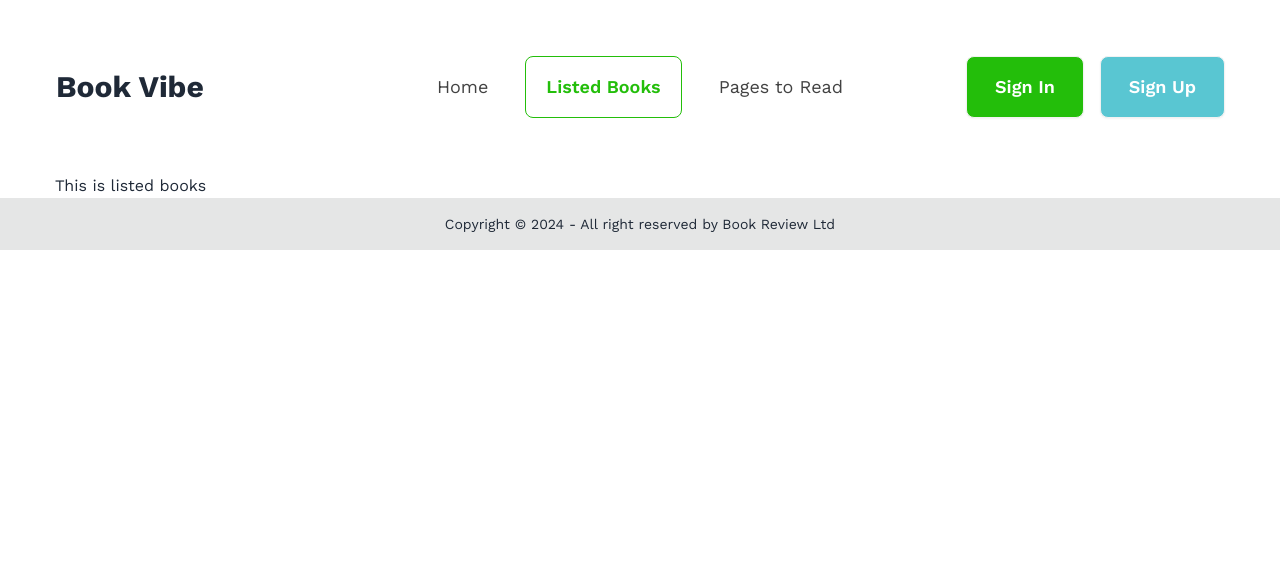
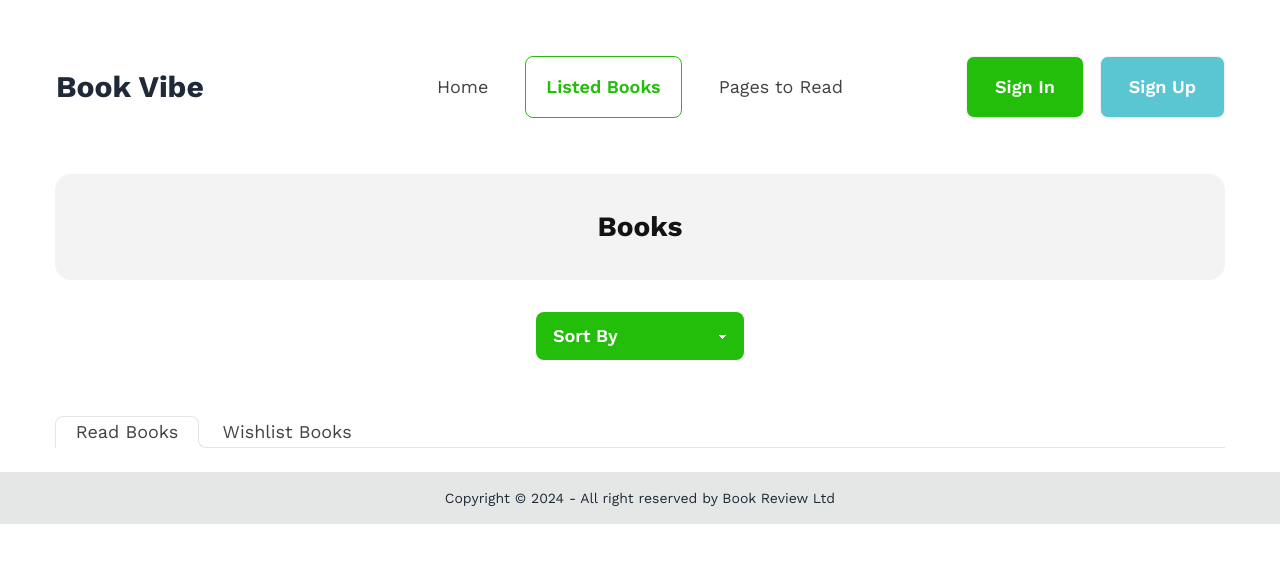
Before and after one commit to FaizAhamed2o1/BookReview, a React (Vite) app: page /listedBooks in a window 1280 px wide. Shown: the top 562 px of the page. Built offline with nearby package versions, Linux system fonts and the light colour scheme; a web font is replaced by a local one.

Commit message:
read booka and wishlist books tab added with book data from local storage

```diff
--- /dev/null
+++ b/src/components/ListedBooksCard/ListedBooksCard.jsx
@@ -0,0 +1,106 @@
+import PropTypes from "prop-types";
+import Hashtag from "../Hashtag/Hashtag";
+import { SlLocationPin } from "react-icons/sl";
+import { GoPeople } from "react-icons/go";
+import { LuFileBarChart2 } from "react-icons/lu";
+import { useNavigate } from "react-router-dom";
+
+const ListedBooksCard = ({ book }) => {
+  const {
+    bookName,
+    totalPages,
+    author,
+    image,
+    tags,
+    publisher,
+    yearOfPublishing,
+    category,
+    rating,
+  } = book;
+
+  const navigate = useNavigate();
+
+  const handleViewDetails = () => {
+    navigate("/bookDetails", { state: book });
+  };
+
+  return (
+    <div className="rounded-2xl sm:flex-row flex flex-col items-center w-full gap-6 p-6 border">
+      {/* card image */}
+      <div className="sm:w-60 bg-customGrayBg rounded-2xl py-7 flex items-center justify-center">
+        <img
+          className="w-[50%] sm:w-[60%] aspect-[2/3]"
+          src={image}
+          alt={bookName}
+        />
+      </div>
+
+      {/* card content */}
+      <div className="flex-1 w-full space-y-4">
+        <div>
+          <h3 className="font-heading text-customBlack mb-3 text-2xl font-bold">
+            {bookName}
+          </h3>
+          <p className="text-customGray08 font-medium">By : {author}</p>
+        </div>
+
+        <div className="lg:flex-row lg:items-center flex flex-col gap-3">
+          <div className="flex flex-wrap items-center gap-2">
+            <p className="text-customBlack">
+              <strong>Tag</strong>
+            </p>
+            {tags.map((tag, index) => (
+              <Hashtag key={index} tag={tag}></Hashtag>
+            ))}
+          </div>
+
+          <p className="text-customGray08 flex items-center gap-3">
+            <span className="text-lg">
+              <SlLocationPin />
+            </span>{" "}
+            Year of Publishing: {yearOfPublishing}
+          </p>
+        </div>
+
+        <div className="text-customGray06 md:flex-row md:gap-4 flex flex-col gap-2 pb-4 mb-4 border-b">
+          <p className="flex items-center gap-2">
+            <span className="text-lg">
+              <GoPeople />
+            </span>
+            Publisher: {publisher}
+          </p>
+
+          <p className="flex items-center gap-2">
+            <span>
+              <LuFileBarChart2 />
+            </span>{" "}
+            Page {totalPages}
+          </p>
+        </div>
+
+        <div className="md:flex md:items-center grid grid-cols-1 gap-3 text-sm">
+          <p className="px-5 py-2.5 bg-[#328eff26] rounded-full text-[#328eff] text-center">
+            Category: {category}
+          </p>
+
+          <p className="px-5 py-2.5 bg-[#ffac3326] rounded-full text-[#ffac33] text-center">
+            Rating: {rating}
+          </p>
+
+          <button
+            onClick={handleViewDetails}
+            className="px-5 py-2.5 bg-customPrimaryGreen rounded-full text-white text-center"
+          >
+            View Details
+          </button>
+        </div>
+      </div>
+    </div>
+  );
+};
+
+ListedBooksCard.propTypes = {
+  book: PropTypes.object,
+};
+
+export default ListedBooksCard;
--- /dev/null
+++ b/src/components/ReadAndWishlistBooksTabs/ReadAndWishlistBooksTabs.jsx
@@ -0,0 +1,63 @@
+import { useContext } from "react";
+import { getStoredBooks } from "../../utils/localstorage";
+import BooksDataContext from "../../context/BooksDataContext/BooksDataContext";
+import ListedBooksCard from "../ListedBooksCard/ListedBooksCard";
+
+const ReadAndWishlistBooksTabs = () => {
+  const readBooksId = getStoredBooks("readBooks");
+  const wishlistBooksId = getStoredBooks("wishlistedBook");
+
+  const { booksData } = useContext(BooksDataContext);
+
+  //   Note: Filters the books who's IDs are saved in the local storage
+  const readBooks = booksData.filter((bookData) =>
+    readBooksId.includes(bookData.bookId)
+  );
+
+  const wishlistBooks = booksData.filter((bookData) =>
+    wishlistBooksId.includes(bookData.bookId)
+  );
+
+  return (
+    <div role="tablist" className="tabs tabs-lifted">
+      <input
+        type="radio"
+        name="my_tabs_2"
+        role="tab"
+        className="tab text-customGray08 after:w-28 text-lg"
+        aria-label="Read Books"
+        defaultChecked
+      />
+      <div
+        role="tabpanel"
+        className="tab-content bg-base-100 border-base-300 border-x-0 pt-6 border-t border-b-0"
+      >
+        <div className="space-y-6">
+          {readBooks.map((book) => (
+            <ListedBooksCard key={book.bookId} book={book}></ListedBooksCard>
+          ))}
+        </div>
+      </div>
+
+      <input
+        type="radio"
+        name="my_tabs_2"
+        role="tab"
+        className="tab text-customGray08 after:w-36 text-lg"
+        aria-label="Wishlist Books"
+      />
+      <div
+        role="tabpanel"
+        className="tab-content bg-base-100 border-base-300 border-x-0 pt-6 border-t border-b-0"
+      >
+        <div className="space-y-6">
+          {wishlistBooks.map((book) => (
+            <ListedBooksCard key={book.bookId} book={book}></ListedBooksCard>
+          ))}
+        </div>
+      </div>
+    </div>
+  );
+};
+
+export default ReadAndWishlistBooksTabs;
--- a/src/context/ReadBooksDataContext/ReadBooksDataContext.js
+++ /dev/null
@@ -1,5 +0,0 @@
-import { createContext } from "react";
-
-const ReadBooksDataContext = createContext();
-
-export default ReadBooksDataContext;
--- a/src/context/ReadBooksDataContext/ReadBooksDataContextProvider.jsx
+++ /dev/null
@@ -1,14 +0,0 @@
-import { useContext } from "react";
-import ReadBooksDataContext from "./ReadBooksDataContext";
-
-const ReadBooksDataContextProvider = ({ children }) => {
-  const [readBooksData, setReadBooksData] = useContext([]);
-
-  return (
-    <ReadBooksDataContext.Provider value={{ readBooksData, setReadBooksData }}>
-      {children}
-    </ReadBooksDataContext.Provider>
-  );
-};
-
-export default ReadBooksDataContextProvider;
--- a/src/pages/ListedBooks/ListedBooks.jsx
+++ b/src/pages/ListedBooks/ListedBooks.jsx
@@ -1,7 +1,55 @@
+import { useState } from "react";
+import ReadAndWishlistBooksTabs from "../../components/ReadAndWishlistBooksTabs/ReadAndWishlistBooksTabs";
+
 const ListedBooks = () => {
+  const [selectedProperty, setSelectedProperty] = useState("");
+
+  const handleSelectionChange = (event) => {
+    setSelectedProperty(event.target.value);
+  };
+
   return (
     <div>
-      <h1>This is listed books</h1>
+      <h1 className="text-[1.75rem] font-bold text-customBlack py-4 sm:py-8 text-center rounded-2xl bg-[#1313130c] mb-8">
+        Books
+      </h1>
+
+      {/* Select Tag */}
+      <div className="mb-14 w-52 mx-auto">
+        <select
+          className="select bg-customPrimaryGreen w-full max-w-xs text-lg font-semibold text-white"
+          value={selectedProperty}
+          onChange={handleSelectionChange}
+        >
+          <option
+            value={""}
+            disabled
+            className="text-customGray06 text-base bg-gray-200"
+          >
+            Sort By
+          </option>
+          <option
+            className="text-customGray08 text-base bg-gray-200"
+            value={"rating"}
+          >
+            Rating
+          </option>
+          <option
+            className="text-customGray08 text-base bg-gray-200"
+            value={"numberOfPages"}
+          >
+            Number of pages
+          </option>
+          <option
+            className="text-customGray08 bg-gray-200"
+            value={"publishYear"}
+          >
+            Publish year
+          </option>
+        </select>
+      </div>
+
+      <ReadAndWishlistBooksTabs></ReadAndWishlistBooksTabs>
     </div>
   );
 };
```
Also changed, not shown: src/context/WishlistedBooksDataContext/WishlistedBooksDataContext.js (deleted), src/context/WishlistedBooksDataContext/WishlistedBooksDataContextProvider.jsx (deleted).
